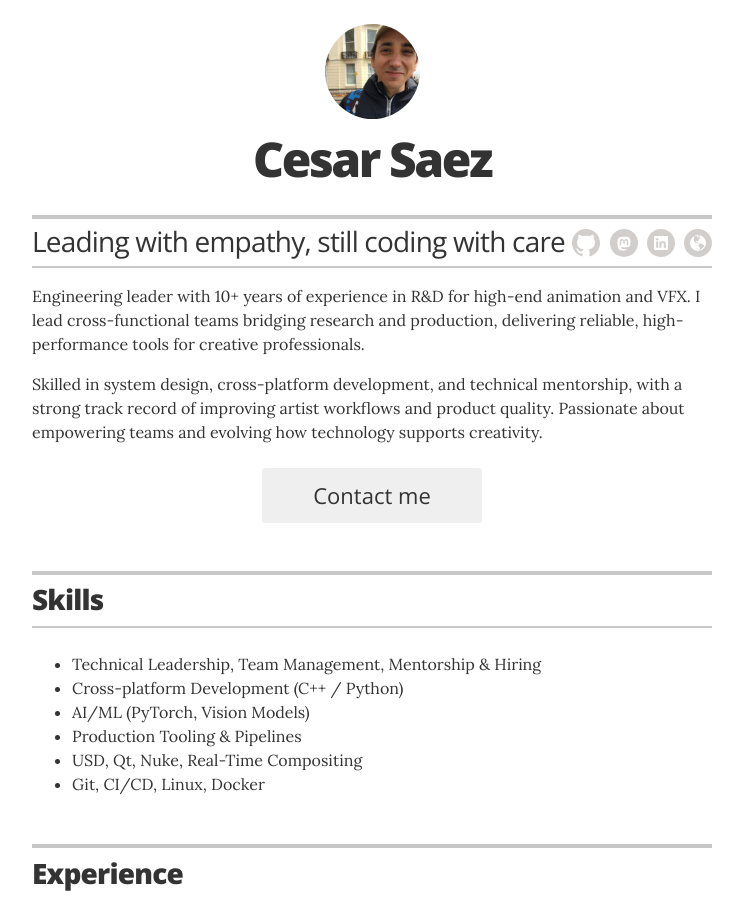
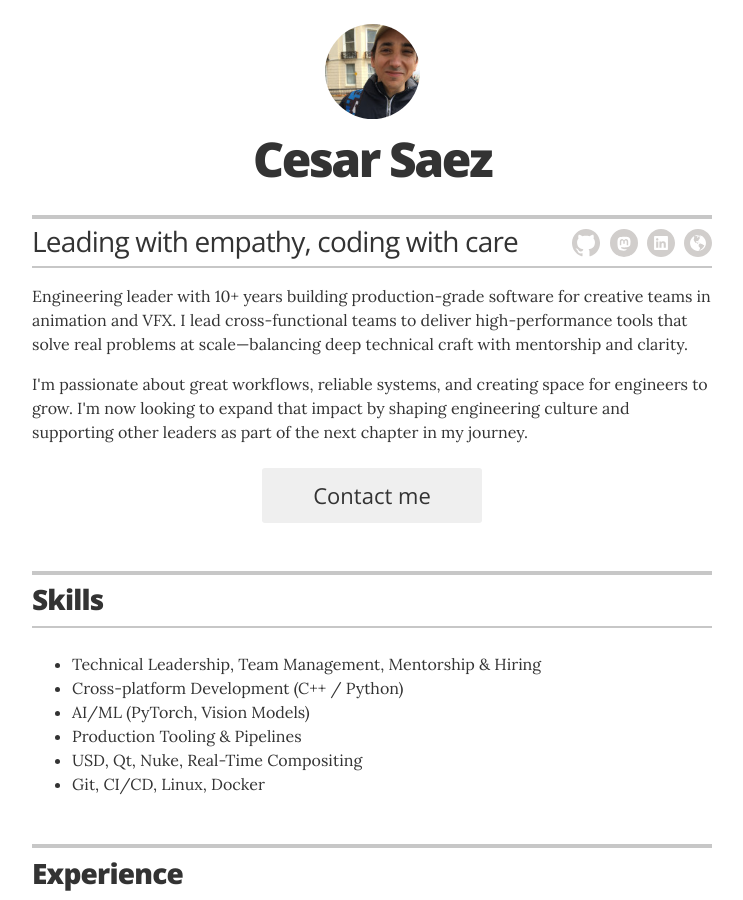
Before and after one commit to csaez/csaez.github.io, a Jekyll site: the page built from index.html, in a window 1280 px wide and 900 px high. Shown: the whole window, without its empty margins (268-1011 px from the left). Built offline with Jekyll 4.4.1, drawn with Linux system fonts in a browser that asks for light colours.

Commit message:
Update _config.yml
update intro and sub title

```diff
--- a/_config.yml
+++ b/_config.yml
@@ -11,7 +11,7 @@ sass:
 # Resume settings
 resume_avatar:                  "true"
 resume_name:                    "Cesar Saez"
-resume_title:                   "Leading with empathy, still coding with care"
+resume_title:                   "Leading with empathy, coding with care"
 
 # used for the contact button in _layouts/resume.html
 resume_contact_email:           "hi@cesarsaez.com"
@@ -23,7 +23,7 @@ resume_contact_address:         "London, UK"
 resume_header_contact_info:     "London, UK - 0730 756 4233 - hi@cesarsaez.com"
 display_header_contact_info:    "false"
 
-resume_header_intro: "<p>Engineering leader with 10+ years of experience in R&D for high-end animation and VFX. I lead cross-functional teams bridging research and production, delivering reliable, high-performance tools for creative professionals.</p><p>Skilled in system design, cross-platform development, and technical mentorship, with a strong track record of improving artist workflows and product quality. Passionate about empowering teams and evolving how technology supports creativity.</p>"
+resume_header_intro: "<p>Engineering leader with 10+ years building production-grade software for creative teams in animation and VFX. I lead cross-functional teams to deliver high-performance tools that solve real problems at scale—balancing deep technical craft with mentorship and clarity.</p><p>I'm passionate about great workflows, reliable systems, and creating space for engineers to grow. I'm now looking to expand that impact by shaping engineering culture and supporting other leaders as part of the next chapter in my journey.</p>"
 
 
 # use "yes" to display the email contact button,
```
